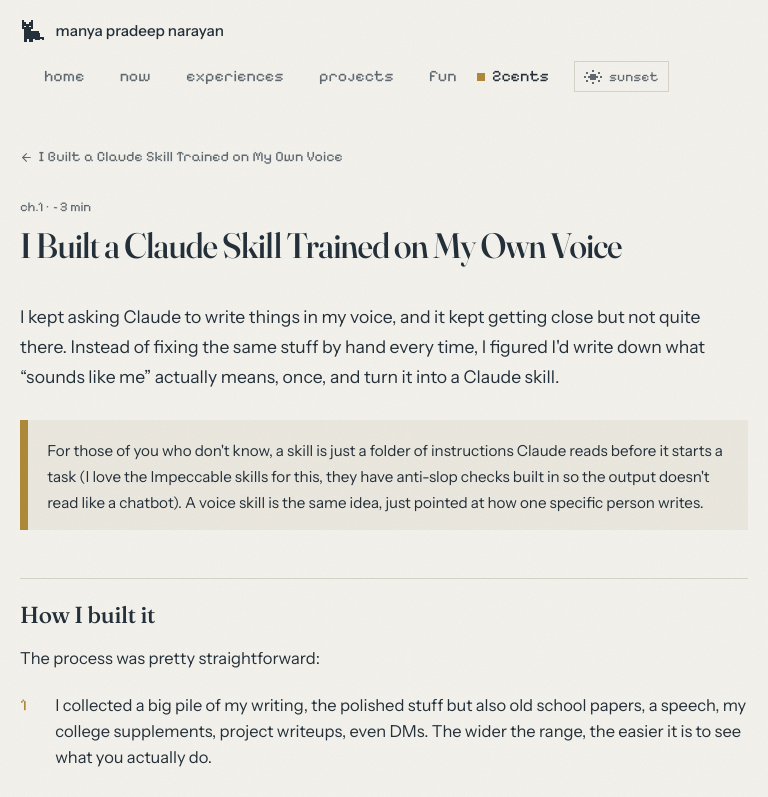
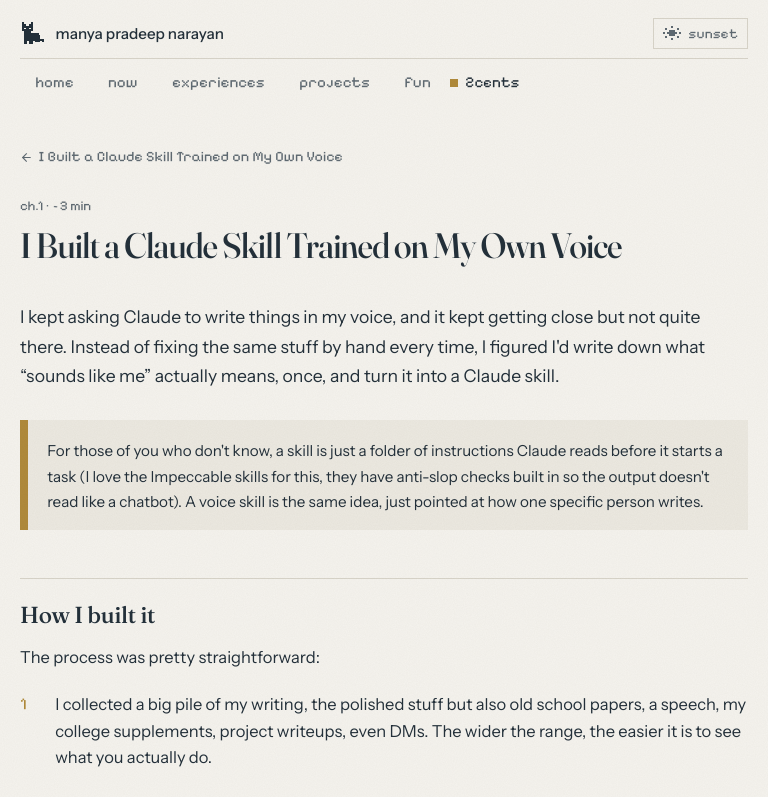
Before and after one commit to manyapn/manyapn-site-v3, a Next.js app: page /2cents/claude-voice-skill/full in a window 768 px wide. Shown: the top 797 px of the page. Built offline with nearby package versions, Linux system fonts and the light colour scheme.

Commit message:
nav: two-row layout for tablet and narrow laptop widths

```diff
--- a/src/app/globals.css
+++ b/src/app/globals.css
@@ -250,6 +250,13 @@
 
 /* phone menu (hidden on wide screens) */
 .nav-menu-btn, .nav-menu, .nav-backdrop { display: none; }
+
+/* tablets and narrow laptops: brand and sun on the first row, the links on a ruled second row */
+@media (min-width: 601px) and (max-width: 940px) {
+  .nav { row-gap: 0.55rem; padding-bottom: 8px; }
+  .nav-links { order: 1; flex: 0 0 100%; flex-wrap: nowrap; justify-content: flex-start; gap: 0.1rem; padding-top: 0.5rem; border-top: 1px solid var(--line); font-size: 0.95rem; }
+  .nav-links li:first-child .nav-link { margin-left: -0.55rem; }
+}
 
 /* ─── Landscape hero ─────────────────────────────────── */
 .hero { position: relative; margin-bottom: 2.6rem; }
```
